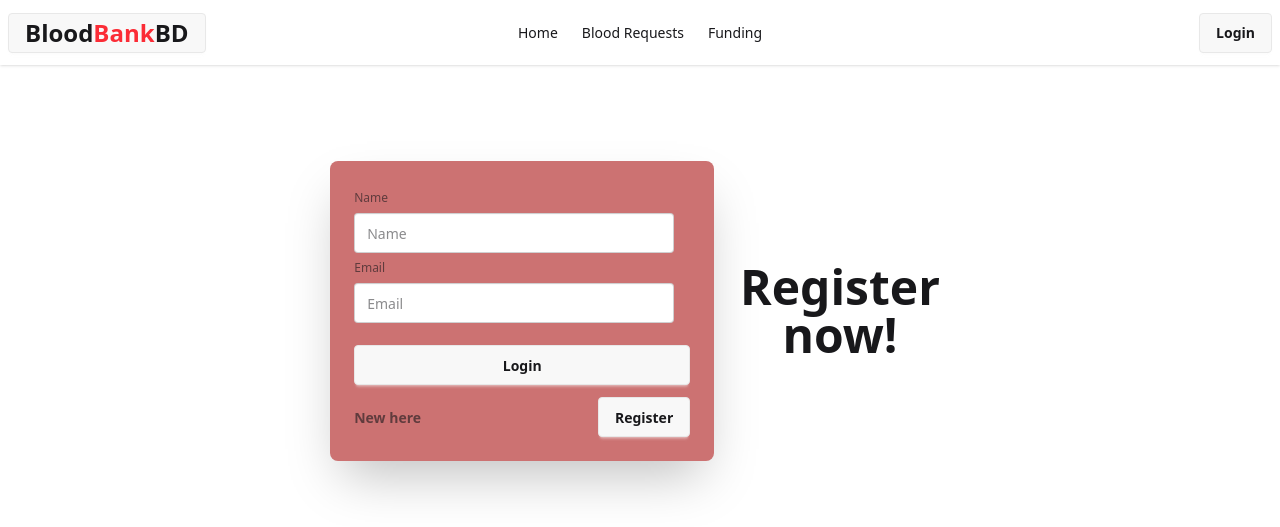
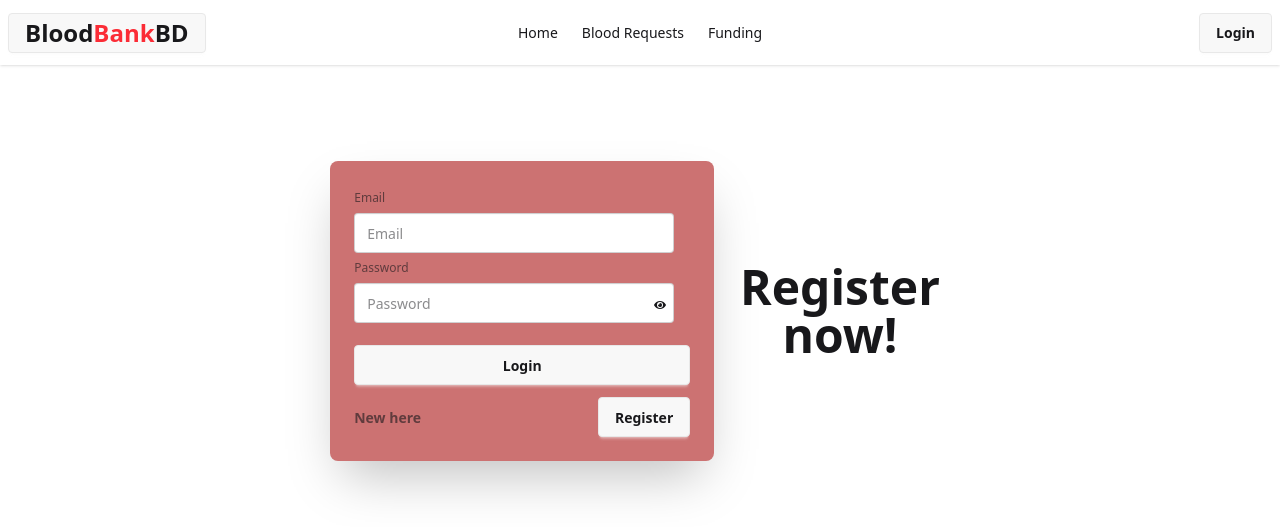
Before and after one commit to naifmahmud/Blood-Donation-Client, a React (Vite) app: page /login in a window 1280 px wide. Shown: the top 527 px of the page. Built offline with nearby package versions, Linux system fonts and the light colour scheme; no server answers.

Commit message:
Added the login page

```diff
--- a/src/Pages/Authentication/login.jsx
+++ b/src/Pages/Authentication/login.jsx
@@ -1,9 +1,38 @@
-import React from "react";
-import { NavLink } from "react-router";
+import { use, useState } from 'react';
+import { FaEye, FaEyeSlash } from 'react-icons/fa';
+import { NavLink } from 'react-router';
+import { AuthContext } from '../../Contexts/AuthContext';
+import { toast } from 'react-toastify';
 
-const login = () => {
-  return (
-    <div>
+
+const Login = () => {
+
+   const [showPass,setShowPass] = useState(false);
+
+   const {signInWithEmail}= use(AuthContext);
+
+
+const handleLogin=(e)=>{
+  e.preventDefault();
+
+  const email= e.target.email.value;
+  const password= e.target.password.value;
+
+  console.log(email,password);
+
+  signInWithEmail(email,password)
+  .then(result=>{
+    console.log(result)
+  })
+  .catch(err=>{
+    toast.error(err.message)
+  })
+
+
+}
+    return (
+        <div>
+            <div>
       <div className="hero my-20 ">
         <div className="hero-content flex-col lg:flex-row-reverse">
           <div className="text-center">
@@ -11,16 +40,8 @@ const login = () => {
           </div>
           <div className="card bg-[#cc7272] w-full max-w-sm shrink-0 shadow-2xl">
             <div className="card-body  rounded-2xl">
-              <form onSubmit={""}>
+              <form onSubmit={handleLogin}>
                 <fieldset className="fieldset">
-                  <label className="label">Name</label>
-                  <input
-                    type="text"
-                    name="name"
-                    className="input"
-                    placeholder="Name"
-                    required
-                  />
 
                   <label className="label">Email</label>
                   <input
@@ -30,6 +51,26 @@ const login = () => {
                     placeholder="Email"
                     required
                   />
+
+                  <label className="label">Password</label>
+                                  <div className="relative">
+                                    <input
+                                      type={showPass ? "text" : "password"}
+                                      name="password"
+                                      className="input"
+                                      placeholder="Password"
+                                      required
+                                    />
+                                    <p
+                                      onClick={() => {
+                                        setShowPass(!showPass);
+                                      }}
+                                      className="absolute right-6 top-4 "
+                                    >
+                                      {showPass ? <FaEyeSlash></FaEyeSlash> : <FaEye></FaEye>}
+                                    </p>
+                                  </div>
+
 
                   <button className="btn mt-4">Login</button>
                 </fieldset>
@@ -45,7 +86,8 @@ const login = () => {
         </div>
       </div>
     </div>
-  );
+        </div>
+    );
 };
 
-export default login;
+export default Login;
```
Also changed, not shown: src/Pages/Authentication/Register.jsx (+4 -3 lines).
